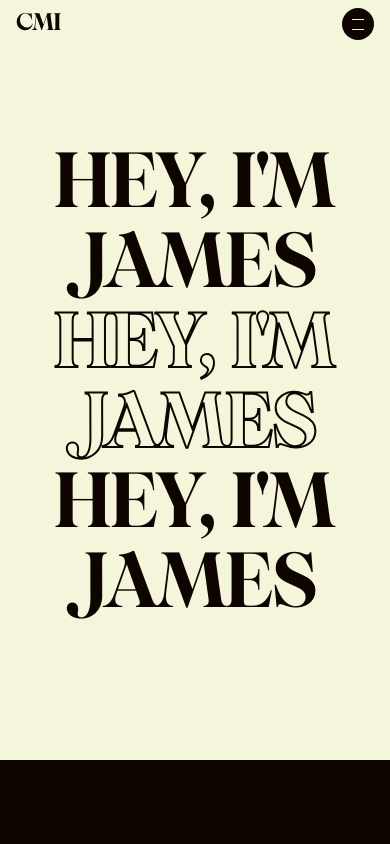
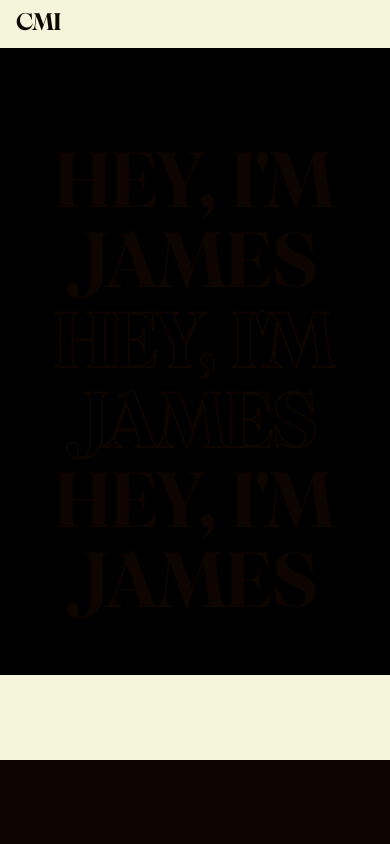
Before and after one commit to CMI-James/main-portfolio, a Next.js app: page / in a window 390 px wide. Shown: the top 844 px of the page. Built offline with nearby package versions, Linux system fonts and the light colour scheme.

Commit message:
feat: improved the dark mode for the navbar

```diff
--- a/src/components/Hero.jsx
+++ b/src/components/Hero.jsx
@@ -38,13 +38,13 @@ export default function Hero() {
     >
       <div className="fixed top-0 h-[90vh] w-full">
         <motion.div
-          className="sticky text-center font-main top-0 h-[80vh] pt-[6rem] flex flex-col items-center justify-center text-4xl"
+          className="sticky text-center font-main top-0 h-[80vh] pt-[6rem] flex flex-col items-center justify-center text-4xl text-brown-1000 dark:text-beige bg-black"
         >
           {textArray.map((text, index) => (
             <motion.p
               key={index}
               variants={textVariants}
-              className={`z-10 leading-[5rem] text-title sm:leading-[6rem] lg:leading-[10rem] font-extrabold text-brown-1000 ${
+              className={`z-10 leading-[5rem] text-title sm:leading-[6rem] lg:leading-[10rem] font-extrabold  ${
                 index === 1 ? "transparent-text" : ""
               }`}
             >
--- a/src/components/Layout.jsx
+++ b/src/components/Layout.jsx
@@ -30,14 +30,10 @@ export default function Layout({ children }) {
     handleMouseUp,
   } = useDynamicPageEffects(section);
 
-  const { backgroundColor, color } = currentColors;
   return (
     <div>
       <AnimatePresence mode="wait">
-        <div
-          key={router.pathname}
-          className={`${selectionColor} ${mainColor} `}
-        >
+        <div key={router.pathname} >
           <Navbar />
           {children}
         </div>
@@ -47,10 +43,6 @@ export default function Layout({ children }) {
         onMouseDown={handleMouseDown}
         onMouseUp={handleMouseUp}
         className={`fixed bottom-2 right-2 z-[10000] p-2 rounded-full`}
-        style={{
-          backgroundColor: color,
-          color: backgroundColor,
-        }}
         initial={{ opacity: 0, scale: 0 }}
         animate={buttonControls}
       >
--- a/src/components/navbar/Navbar.jsx
+++ b/src/components/navbar/Navbar.jsx
@@ -54,7 +54,9 @@ const Navbar = ({ controls }) => {
         { href: "/skills", label: "Skills" },
         { href: "/projects", label: "Projects" },
       ];
-      setFilteredLinks(navLinks.filter((link) => link.href !== router.pathname));
+      setFilteredLinks(
+        navLinks.filter((link) => link.href !== router.pathname)
+      );
       setShowContact(router.pathname !== "/contact");
     }, 100);
 
@@ -67,8 +69,16 @@ const Navbar = ({ controls }) => {
 
   const menuVariants = {
     hidden: { opacity: 0, x: "100%" },
-    visible: { opacity: 1, x: 0, transition: { duration: 1, ease: "easeInOut" } },
-    exit: { opacity: 0, x: "100%", transition: { duration: 1, ease: "easeInOut" } },
+    visible: {
+      opacity: 1,
+      x: 0,
+      transition: { duration: 1, ease: "easeInOut" },
+    },
+    exit: {
+      opacity: 0,
+      x: "100%",
+      transition: { duration: 1, ease: "easeInOut" },
+    },
   };
   return (
     <motion.div
@@ -92,12 +102,10 @@ const Navbar = ({ controls }) => {
                 setIsActive(!isActive);
                 setIsReversed(!isReversed);
               }}
-              className={`z-50 w-8 h-8 rounded-[50%] cursor-pointer flex items-center justify-center ${harmburgerClass}`}
+              className={`z-50 w-8 h-8 rounded-[50%] cursor-pointer flex items-center justify-center `}
             >
               <div
-                className={`burger justify-center items-center relative flex ${
-                  isActive ? "burgerActive" : ""
-                }`}
+                className={`burger justify-center items-center relative flex`}
               ></div>
             </div>
           </div>
@@ -114,7 +122,7 @@ const Navbar = ({ controls }) => {
               <Link href={link.href} scroll={false} className="relative">
                 <span>{link.label}</span>
                 <span
-                  className={`absolute bottom-0 left-0 h-[0.10em] w-0 rounded-full ${underlineClass} duration-300 ease-in-out group-hover:w-full`}
+                  className={`absolute bottom-0 left-0 h-[0.10em] w-0 rounded-full bg-brown-1000 dark:bg-beige duration-300 ease-in-out group-hover:w-full`}
                 ></span>
               </Link>
             </li>
@@ -122,7 +130,9 @@ const Navbar = ({ controls }) => {
 
           {showContact && (
             <li>
-              <button className={`rounded-lg border py-1 px-2 ${buttonClass}`}>
+              <button
+                className={`rounded-lg border py-1 px-2 border-brown-1000 dark:border-brown-1000 bg-brown-1000 dark:bg-beige text-beige dark:text-brown-1000  hover:bg-beige dark:hover:bg-brown-1000  hover:text-brown-1000 dark:hover:text-beige hover:border-brown-1000 dark:hover:border-beige  transition-colors duration-300`}
+              >
                 <Link href="/contact" scroll={false}>
                   Contact me
                 </Link>
--- a/src/pages/index.js
+++ b/src/pages/index.js
@@ -93,10 +93,7 @@ const Home = () => {
   return (
     <Transition>
       <motion.div
-        ref={ref}
-        initial={{ backgroundColor: "#f5f5dc", color: "#0f0500" }}
-        animate={controls}
-        className={`min-h-screen relative`}
+        className={`min-h-screen relative `}
       >
         <Hero />
         <Description />
--- a/src/styles/globals.css
+++ b/src/styles/globals.css
@@ -10,9 +10,14 @@
 }
 
 .transparent-text {
-  -webkit-text-stroke: 2px #0f0500;
+  -webkit-text-stroke: 2px #0f0500; /* Default stroke color (light mode) */
   color: transparent;
 }
+
+.dark .transparent-text {
+  -webkit-text-stroke: 2px #f5f5dc;
+}
+
 body {
   font-family: "Main";
 }
@@ -22,7 +27,7 @@ body {
 }
 
 .theme-dark-light {
-  @apply text-brown-1000 dark:text-beige
+  @apply text-brown-1000 dark:text-beige transition-colors duration-300
          bg-beige dark:bg-brown-1000
          selection:bg-brown-1000 dark:selection:bg-beige
          selection:text-beige dark:selection:text-brown-1000;
```
